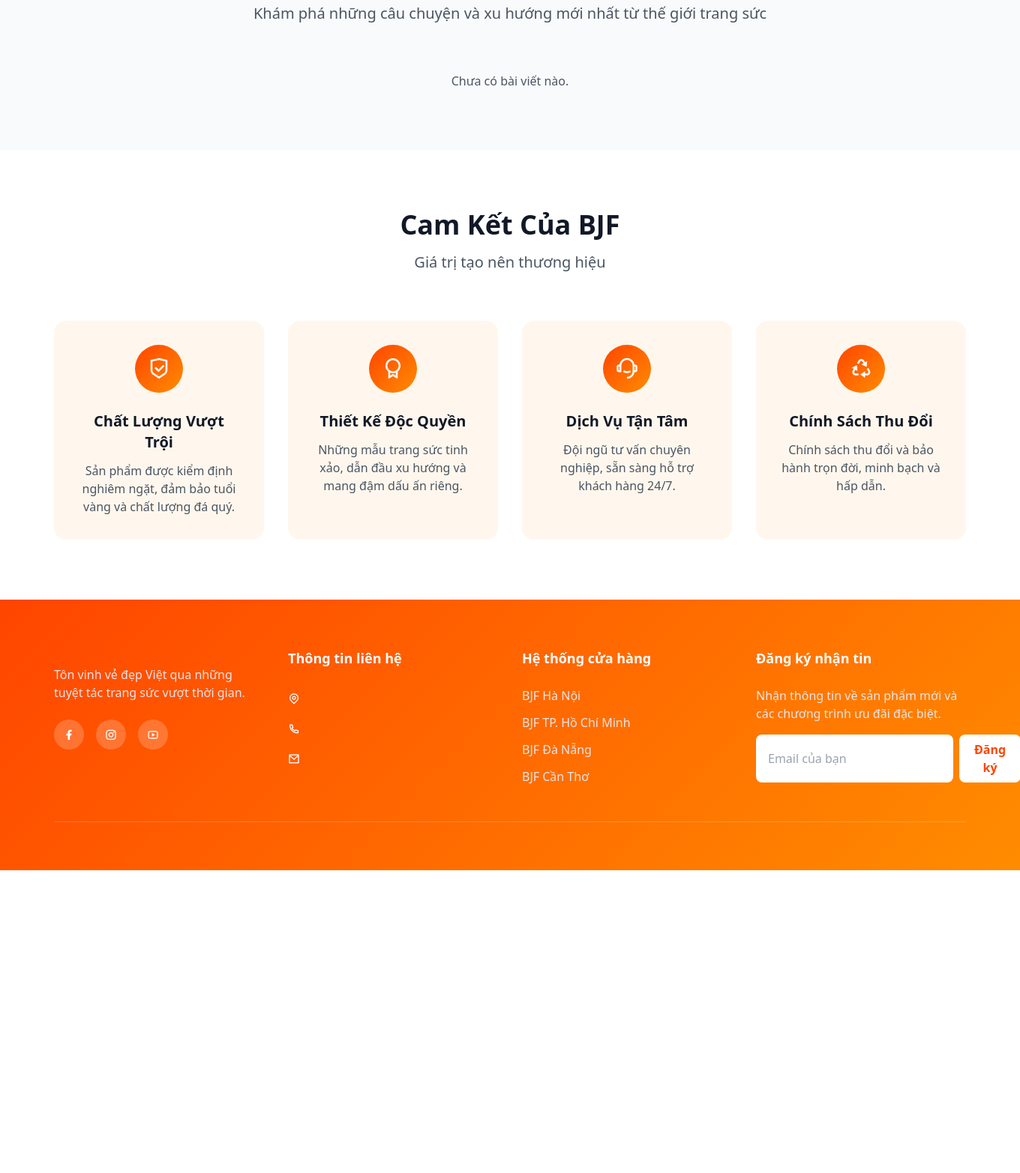
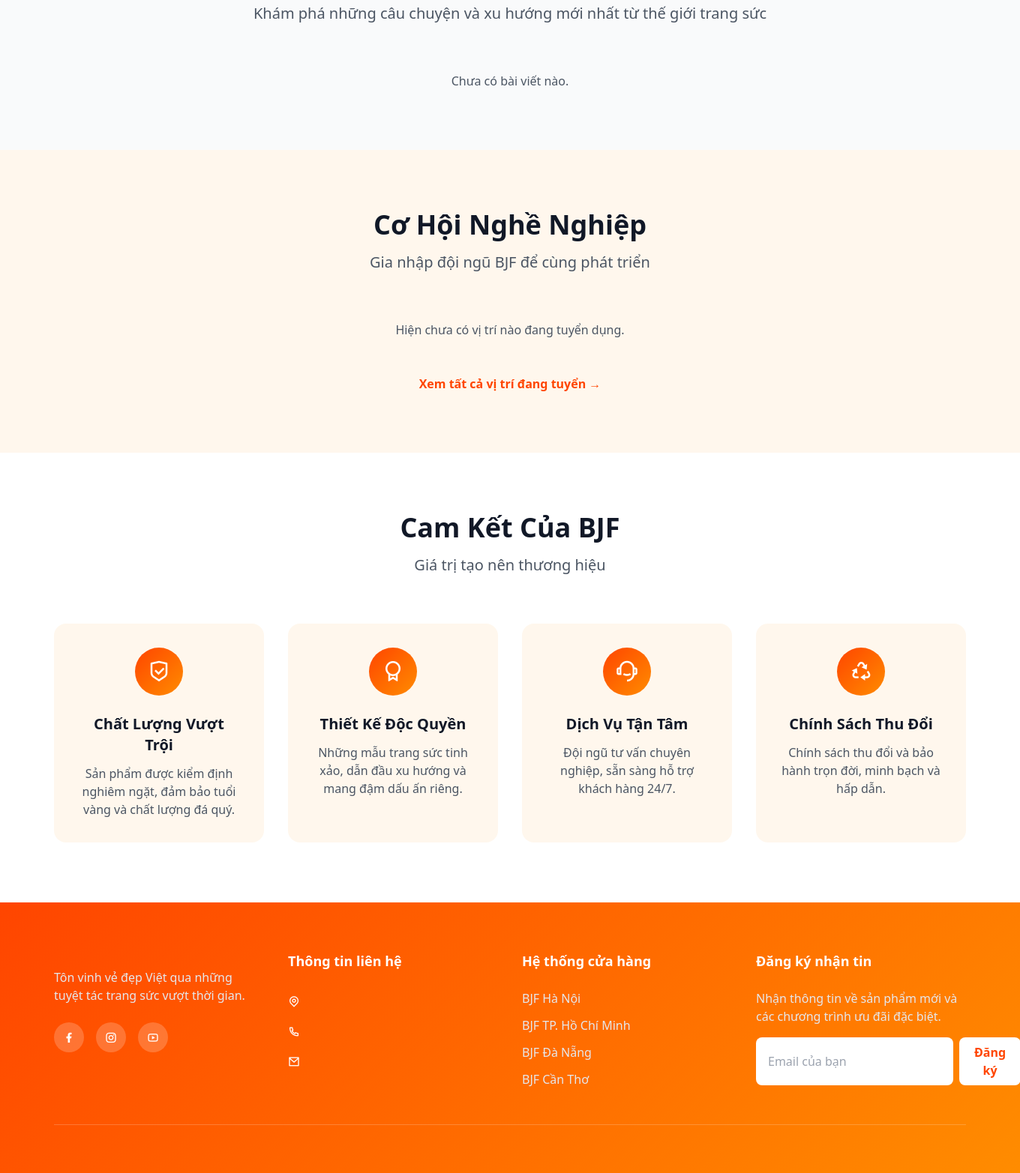
Before and after one commit to tunglb94/bjf-jewelry-store, a Django app: page / in a window 1360 px wide. Shown: the part 1888-3453 px from the top of the page at 75% size. Before the commit the page ends 3049 px from the top, so only its background shows below. Run offline with Django 4.2, Linux system fonts and the light colour scheme; data that the repository does not hold is empty; some libraries are stand-ins or nearby versions.

Commit message:
feat: Display job postings on homepage

```diff
--- a/store/views.py
+++ b/store/views.py
@@ -16,6 +16,8 @@ def home(request):
     banners = Banner.objects.filter(is_active=True)
     latest_posts = Post.objects.order_by('-published_date')[:3]
     testimonials = Testimonial.objects.filter(is_active=True).order_by('order')[:3]
+    # Lấy 3 tin tuyển dụng mới nhất
+    latest_jobs = JobPosting.objects.filter(is_active=True).order_by('-published_date')[:3]
 
     context = {
         'products': featured_products,
@@ -23,6 +25,7 @@ def home(request):
         'banners': banners,
         'latest_posts': latest_posts,
         'testimonials': testimonials,
+        'latest_jobs': latest_jobs,
     }
     return render(request, 'store/index.html', context)
 
--- a/templates/store/index.html
+++ b/templates/store/index.html
@@ -188,6 +188,35 @@
     </div>
 </section>
 
+<section class="py-20 bg-orange-50">
+    <div class="max-w-7xl mx-auto px-4 sm:px-6 lg:px-8">
+        <div class="text-center mb-16">
+            <h2 class="text-4xl font-bold text-gray-900 mb-4">Cơ Hội Nghề Nghiệp</h2>
+            <p class="text-xl text-gray-600">Gia nhập đội ngũ BJF để cùng phát triển</p>
+        </div>
+        <div class="max-w-4xl mx-auto">
+            {% for job in latest_jobs %}
+            <div class="bg-white rounded-lg shadow-lg p-6 mb-6 flex flex-col md:flex-row justify-between items-center transition-transform hover:scale-105">
+                <div>
+                    <h3 class="text-2xl font-bold text-primary">{{ job.title }}</h3>
+                    <p class="text-gray-600 mt-1"><i class="ri-map-pin-line mr-1"></i> {{ job.location }} | <i class="ri-time-line mr-1"></i> {{ job.get_job_type_display }}</p>
+                </div>
+                <a href="{% url 'store:job_detail' job.slug %}" class="mt-4 md:mt-0 bg-primary hover:bg-secondary text-white px-6 py-2 rounded-full font-semibold transition-colors">
+                    Ứng tuyển ngay
+                </a>
+            </div>
+            {% empty %}
+            <p class="text-center text-gray-600">Hiện chưa có vị trí nào đang tuyển dụng.</p>
+            {% endfor %}
+        </div>
+        <div class="text-center mt-12">
+            <a href="{% url 'store:recruitment' %}" class="font-semibold text-primary hover:text-secondary">
+                Xem tất cả vị trí đang tuyển →
+            </a>
+        </div>
+    </div>
+</section>
+
 <section class="py-20 bg-white">
     <div class="max-w-7xl mx-auto px-4 sm:px-6 lg:px-8">
         <div class="text-center mb-16">
```
